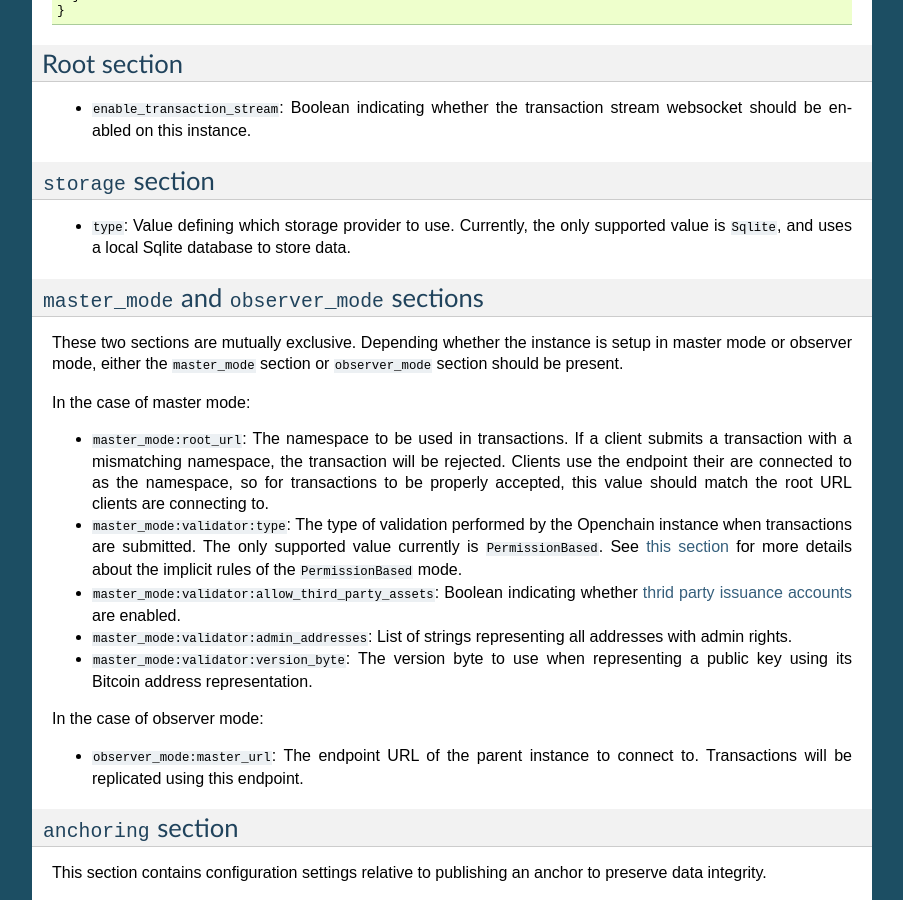
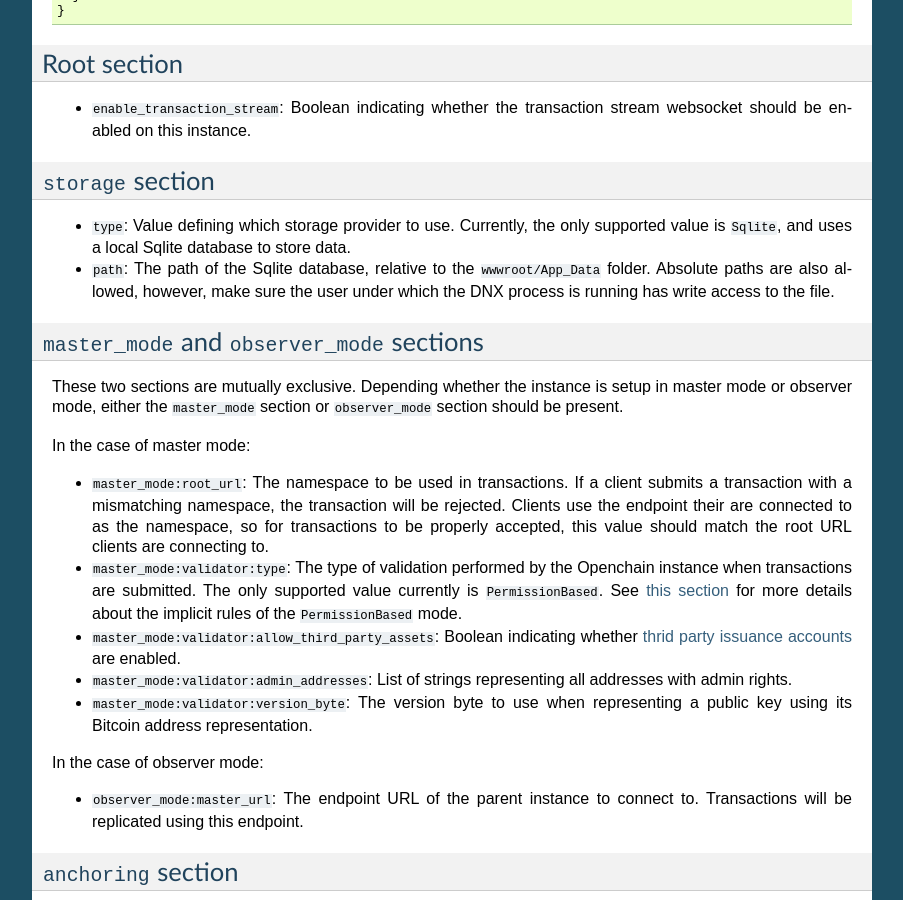
Before and after one commit to openchain/docs, a Sphinx documentation site: the page built from docs/source/general/configuration.rst, in a window 1280 px wide and 900 px high, scrolled down 1001 px. Shown: the whole window, without its empty margins (198-1101 px from the left). Built offline with Sphinx 7.4.7, drawn with Linux system fonts in a browser that asks for light colours.

Commit message:
Improve the section about server configuration

```diff
--- a/docs/source/general/configuration.rst
+++ b/docs/source/general/configuration.rst
@@ -66,6 +66,7 @@ Root section
 -------------------
 
 * ``type``: Value defining which storage provider to use. Currently, the only supported value is ``Sqlite``, and uses a local Sqlite database to store data.
+* ``path``: The path of the Sqlite database, relative to the ``wwwroot/App_Data`` folder. Absolute paths are also allowed, however, make sure the user under which the DNX process is running has write access to the file.
 
 ``master_mode`` and ``observer_mode`` sections
 ----------------------------------------------
```
